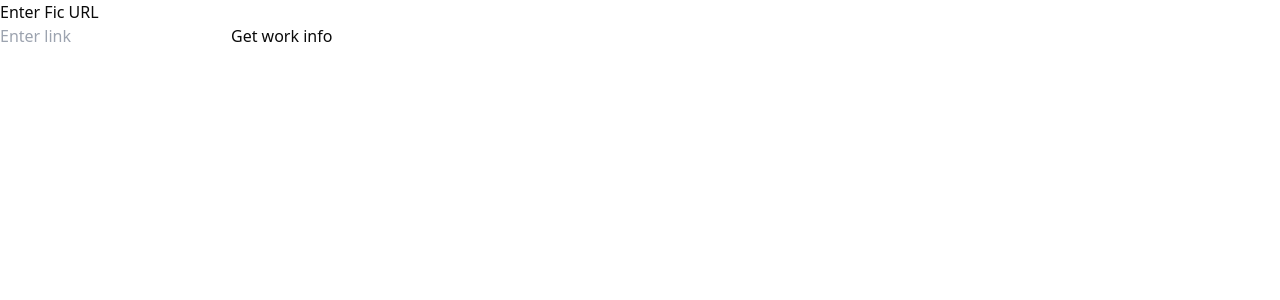
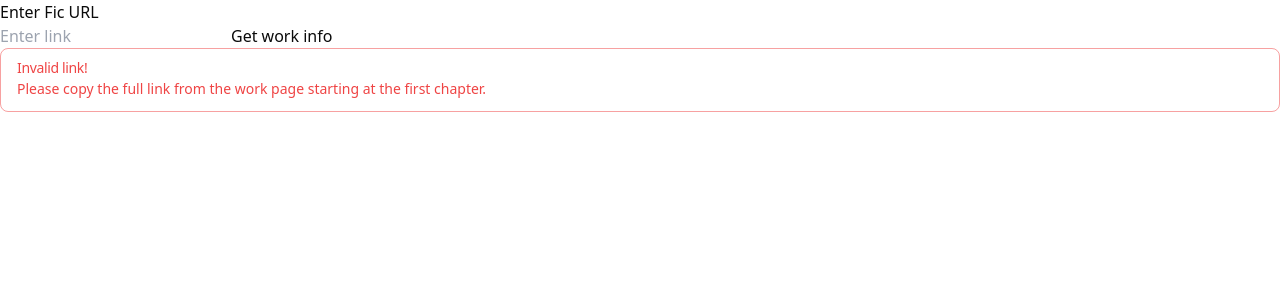
Before and after one commit to inunice/koodo, a Next.js app: page /home in a window 1280 px wide. Both pictures are taken after a click on the button "Get work info". Shown: the top 300 px of the page. Built offline with nearby package versions, Linux system fonts and the light colour scheme.

Commit message:
feat: ui for invalid link error

```diff
--- a/app/home/page.tsx
+++ b/app/home/page.tsx
@@ -1,15 +1,17 @@
 "use client";
 
 import { useState } from "react";
+import { Alert, AlertDescription, AlertTitle } from "@/components/ui/alert";
 
 export default function Home() {
   const [link, setLink] = useState("");
+  const [errorMessage, setErrorMessage] = useState<string | null>(null);
 
   const getWorkInformation = async () => {
     try {
       if (!link.startsWith("https://archiveofourown.org/works/")) {
         throw new Error(
-          "Invalid link. Please copy the full link from the work page starting at the first chapter."
+          "Please copy the full link from the work page starting at the first chapter."
         );
       }
 
@@ -24,8 +26,10 @@
       );
       const data = await response.json();
       console.log(data);
-    } catch (error) {
+      setErrorMessage(null);
+    } catch (error: any) {
       console.error("Error fetching data:", error);
+      setErrorMessage(error.message);
     }
   };
 
@@ -41,6 +45,12 @@
         />
         <button onClick={getWorkInformation}>Get work info</button>
       </div>
+      {errorMessage && (
+        <Alert variant="destructive">
+          <AlertTitle>Invalid link!</AlertTitle>
+          <AlertDescription>{errorMessage}</AlertDescription>
+        </Alert>
+      )}
     </div>
   );
 }
--- /dev/null
+++ b/components/ui/alert.tsx
@@ -0,0 +1,59 @@
+import * as React from "react"
+import { cva, type VariantProps } from "class-variance-authority"
+
+import { cn } from "@/lib/utils"
+
+const alertVariants = cva(
+  "relative w-full rounded-lg border px-4 py-3 text-sm [&>svg+div]:translate-y-[-3px] [&>svg]:absolute [&>svg]:left-4 [&>svg]:top-4 [&>svg]:text-foreground [&>svg~*]:pl-7",
+  {
+    variants: {
+      variant: {
+        default: "bg-background text-foreground",
+        destructive:
+          "border-destructive/50 text-destructive dark:border-destructive [&>svg]:text-destructive",
+      },
+    },
+    defaultVariants: {
+      variant: "default",
+    },
+  }
+)
+
+const Alert = React.forwardRef<
+  HTMLDivElement,
+  React.HTMLAttributes<HTMLDivElement> & VariantProps<typeof alertVariants>
+>(({ className, variant, ...props }, ref) => (
+  <div
+    ref={ref}
+    role="alert"
+    className={cn(alertVariants({ variant }), className)}
+    {...props}
+  />
+))
+Alert.displayName = "Alert"
+
+const AlertTitle = React.forwardRef<
+  HTMLParagraphElement,
+  React.HTMLAttributes<HTMLHeadingElement>
+>(({ className, ...props }, ref) => (
+  <h5
+    ref={ref}
+    className={cn("mb-1 font-medium leading-none tracking-tight", className)}
+    {...props}
+  />
+))
+AlertTitle.displayName = "AlertTitle"
+
+const AlertDescription = React.forwardRef<
+  HTMLParagraphElement,
+  React.HTMLAttributes<HTMLParagraphElement>
+>(({ className, ...props }, ref) => (
+  <div
+    ref={ref}
+    className={cn("text-sm [&_p]:leading-relaxed", className)}
+    {...props}
+  />
+))
+AlertDescription.displayName = "AlertDescription"
+
+export { Alert, AlertTitle, AlertDescription }
```
